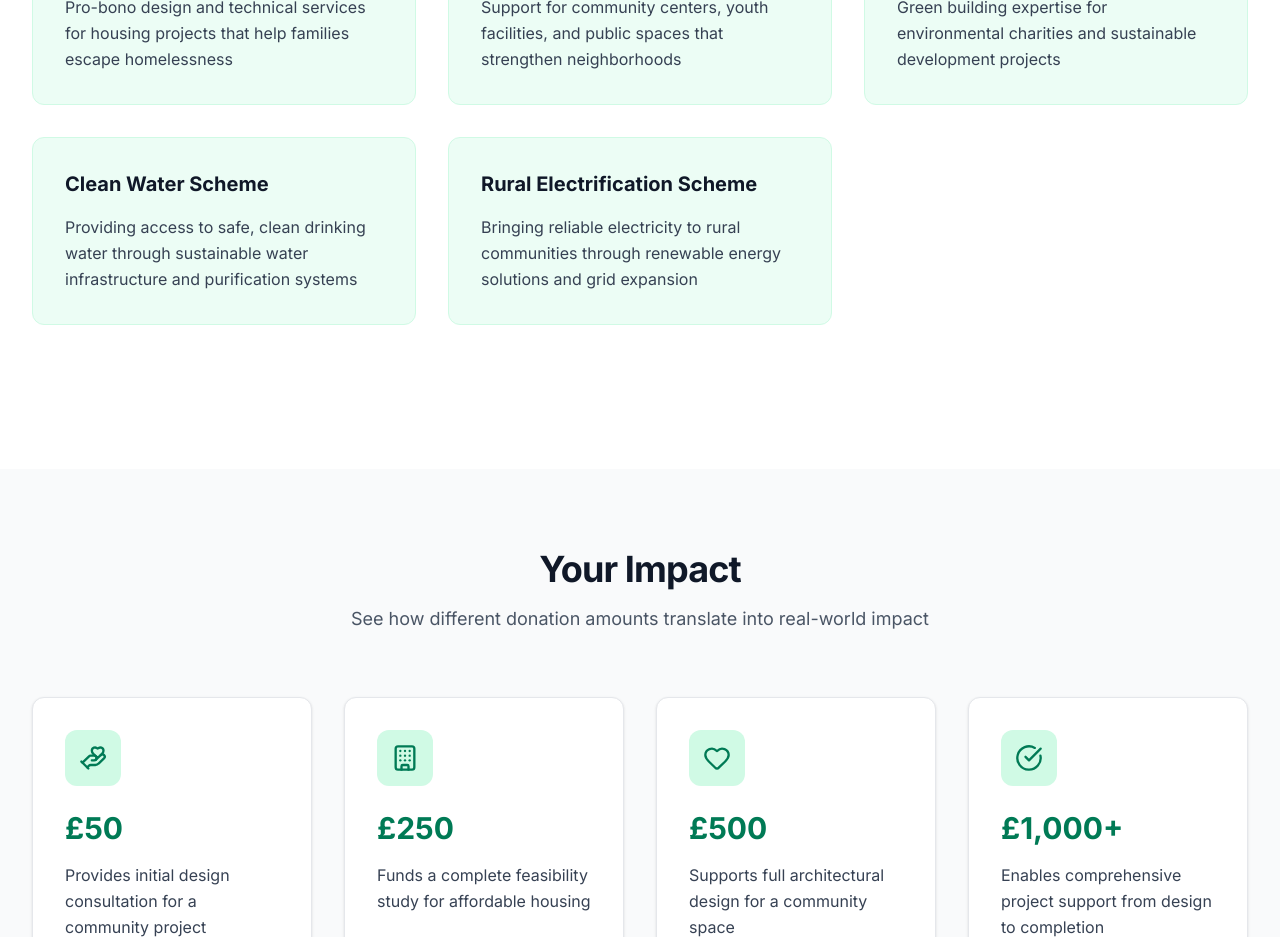
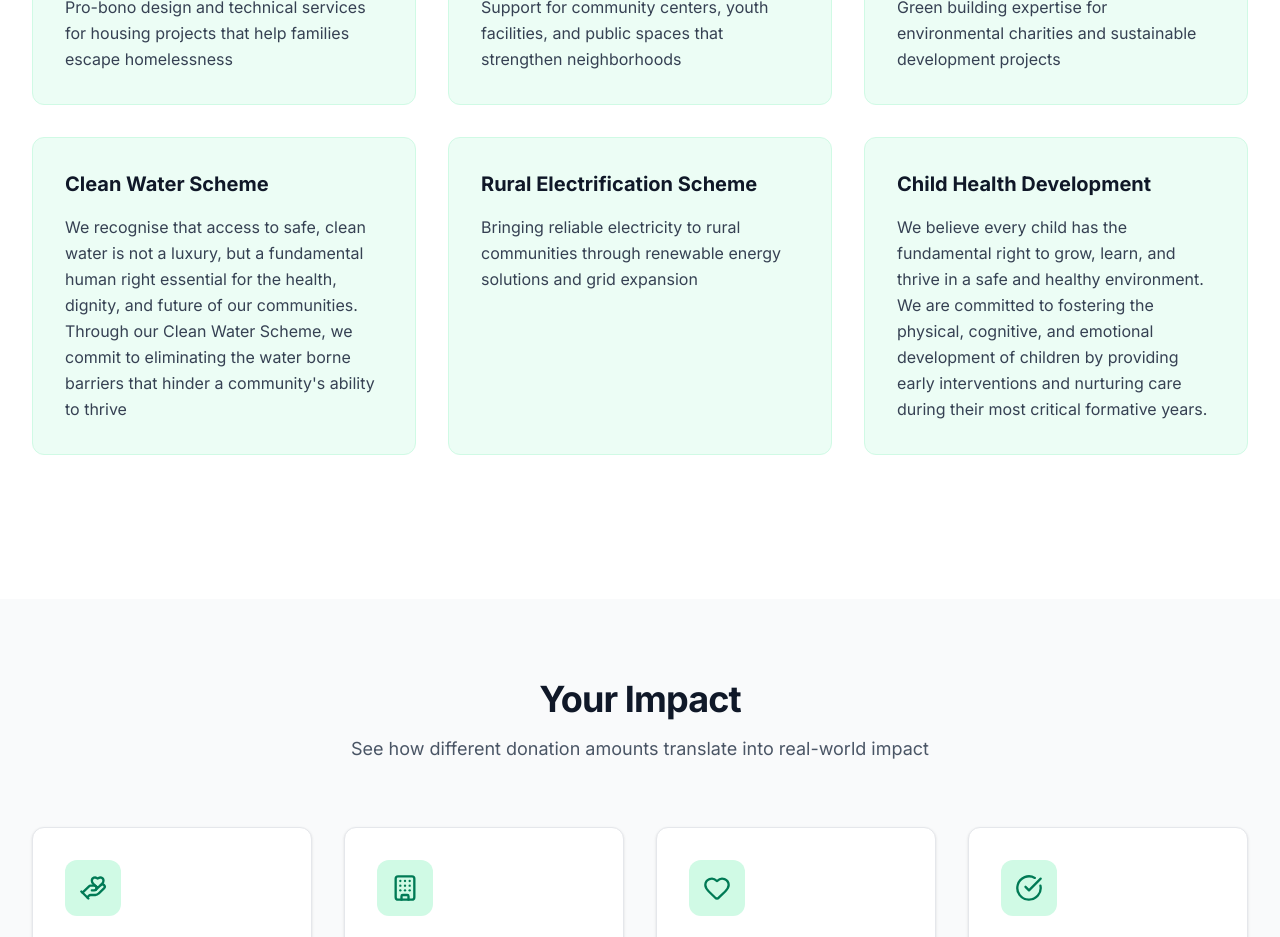
Before and after one commit to kevinmisigaro/hivals, a Next.js app: page /donate in a window 1280 px wide. Shown: the part 880-1817 px from the top of the page. Built offline with nearby package versions, Linux system fonts and the light colour scheme.

Commit message:
changes to donations

```diff
--- a/app/donate/page.tsx
+++ b/app/donate/page.tsx
@@ -70,11 +70,15 @@ const impactAreas = [
   },
   {
     title: 'Clean Water Scheme',
-    description: 'Providing access to safe, clean drinking water through sustainable water infrastructure and purification systems',
+    description: 'We recognise that access to safe, clean water is not a luxury, but a fundamental human right essential for the health, dignity, and future of our communities. Through our Clean Water Scheme, we commit to eliminating the water borne barriers that hinder a community\'s ability to thrive',
   },
   {
     title: 'Rural Electrification Scheme',
     description: 'Bringing reliable electricity to rural communities through renewable energy solutions and grid expansion',
+  },
+  {
+    title: 'Child Health Development',
+    description: 'We believe every child has the fundamental right to grow, learn, and thrive in a safe and healthy environment. We are committed to fostering the physical, cognitive, and emotional development of children by providing early interventions and nurturing care during their most critical formative years.',
   },
 ];
 
```
